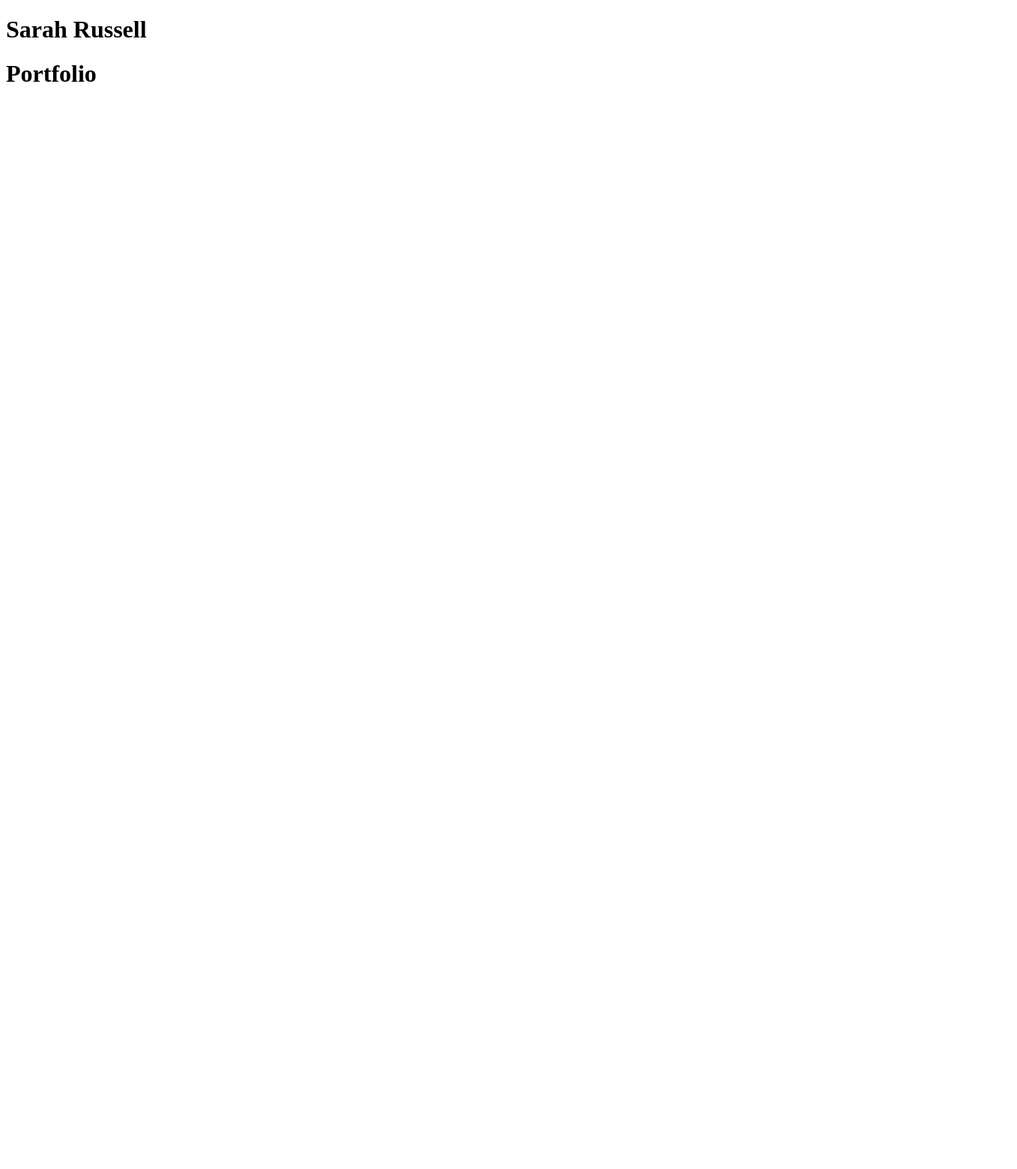
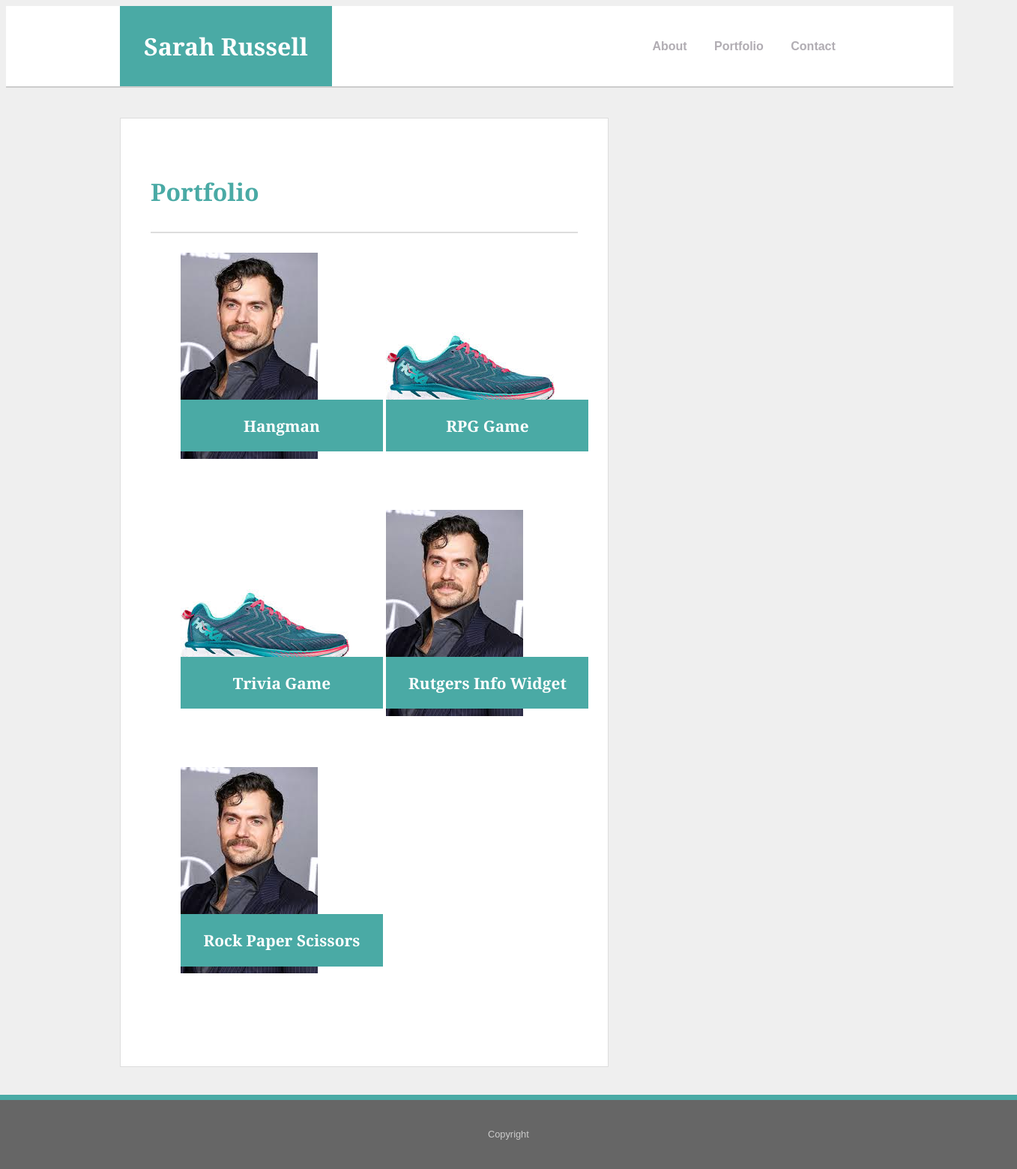
Before and after one commit to sarussell18/Basic-Portfolio, a plain HTML site: page portfolio.html in a window 1280 px wide. Shown: the whole page at 75% size, 1357 px wide, since content can reach past the window. Before the commit the page ends 800 px from the top, so only its background shows below. Drawn offline with Linux system fonts and the light colour scheme; files whose address does not match are found by name.

Commit message:
upload power

```diff
--- /dev/null
+++ b/assets/css/style.css
@@ -0,0 +1,182 @@
+html {
+	position: relative;
+}
+html, body {
+	font-family: Arial, 'Helvetica Neue', Helvetica, sans-serif;
+	color: #777777;
+	background-color: #efefef;
+  background: #efefef
+}
+
+h1, h2, h3, h4, h5, h6 {
+	font-family: 'Georgia', Times, 'Times New Roman', serif;
+	color: #4aaaa5;
+}
+
+a {
+	text-decoration: none;
+}
+
+h1 {
+	font-size: 2em;
+}
+
+h2 {
+	font-size: 1.3em;
+}
+
+
+header {
+	width: 100%;
+	height: auto;
+	border-bottom: 2px solid #cccccc;
+	background-color: #ffffff;
+}
+
+header .container {
+	width: 960px;
+	margin: 0 auto;
+}
+
+.name, .nav {
+
+	display: inline-block;
+  vertical-align: middle;
+  margin: 0;
+  padding: 0;
+}
+
+.name {
+	width: 50%;
+}
+
+.logo {
+	display: inline-block;
+	font-family: 'Georgia', Times, 'Times New Roman', serif;
+	font-weight: bold;
+	font-size: 2em;
+	background-color: #4aaaa5;
+	color: #ffffff;
+	padding: 1em;
+	width: auto;
+}
+
+
+.nav {
+	width: 49%;
+	text-align: right;
+	color: #b1adb3;
+	font-weight: normal;
+}
+
+.nav ul li {
+	display: inline-block;
+	padding-left: 1em;
+	margin-left: 1em;
+}
+
+.nav ul li a {
+	color: #b1adb3;
+	text-decoration: none;
+	-webkit-transition: color .4s;
+	transition: color .4s;
+}
+
+.content {
+	width: 960px;
+	clear: both;
+	margin: 0 auto 6em auto;
+}
+
+.main {
+	display: inline-block;
+	width: 570px;
+	margin: 40px 0;
+	padding: 40px;
+	background-color: #ffffff;
+	border: 1px solid #dddddd;
+}
+
+.main h1 {
+	font-size: 2em;
+	font-weight: bold;
+	padding-bottom: 1em;
+	margin-bottom: 0.8em;
+	border-bottom: 2px solid #dddddd;
+}
+
+.main p {
+	font-size: 18px;
+	line-height: 1.5em;
+	margin-bottom: 2em;
+}
+
+img.picture {
+	float: left;
+	padding: 0 1em 1em 0;
+	width: 200px;
+	height: 200px;
+}
+
+
+.portfolio-item {
+	display: inline-block;
+	position: relative;
+	width: 270px;
+	height: 200px;
+	transition: transform .2s ease-out;
+}
+
+.item-name {
+	position: relative;
+	top: -100px;
+	text-align: center;
+	background-color: #4aaaa5;
+	padding: 1em;
+	color: #ffffff;
+
+}
+
+.contact {
+	width: 540px;
+}
+
+.contact label {
+	display: block;
+	padding-bottom: 0.5em;
+}
+
+.contact input, .contact textarea {
+	width: 100%;
+	border: 1px solid #cccccc;
+	margin-bottom: 1.5em;
+	padding: 1em;
+	font-size: .9em;
+}
+
+.contact input[type="submit"] {
+	width: auto;
+	background-color: #4aaaa5;
+	color: #ffffff;
+	border: none;
+	padding: 1em 2em;
+	font-size: 1em;
+}
+
+footer {
+	position: absolute;
+	left: 0;
+	bottom: 0;
+	width: 100%;
+	padding: 3em;
+	text-align: center;
+	font-size: 0.8em;
+	color: #cccccc;
+	background-color: #666666;
+	border-top: 7px solid #4aaaa5;
+}
+
+div.right{
+	display: inline-block;
+  width: 250px;
+  height: 250px;}
--- a/portfolio.html
+++ b/portfolio.html
@@ -1,12 +1,77 @@
-<!DOCTYPE html>
+<!doctype html>
 <html>
 <head>
+    <title>Portfolio </title>
+    <link rel="stylesheet" type="Text/css" href="C:\Users\sarah\Basic-Portfolio\assets\css\style.css">
 
-    <title>Portfolio</title>
-   <h1>Sarah Russell</h1>
 </head>
 
-<body>
-    <h1>Portfolio</h1>
+	<header>
+			<div class="container">
+					<div class="name">
+				<div class="logo">Sarah Russell</div>
+			</div>
+			<nav class="nav">
+				<ul>
+					<strong><li><a href="index.html">About</a></li></strong>
+					<strong><li><a href="#" class="active">Portfolio</a></li></strong>
+					<strong><li><a href="contact.html">Contact</a></li></strong>
+				</ul>
+			</nav>
+		</div>
+	</header>
+
+	<div class="content">
+
+		<div class="main">
+			<p>
+			<h1 class="page-title">Portfolio</h1>
+			<ul class="portfolio">
+				<li class="portfolio-item">
+					<a href="#">
+						<img src="C:\Users\sarah\Basic-Portfolio\assets\Images\Henry.jpg" alt="Hangman Image">
+						<h2 class="item-name">Hangman</h2>
+					</a>
+				</li>
+				<div class="right">
+				<li class="portfolio-item">
+					<a href="#">
+						<img src="C:\Users\sarah\Basic-Portfolio\assets\Images\shoes.jpg" alt="RPG Game Image" >
+						<h2 class="item-name">RPG Game</h2>
+					</a>
+				</li>
+				</div>
+				<li class="portfolio-item">
+					<a href="#">
+						<img src="C:\Users\sarah\Basic-Portfolio\assets\Images\shoes.jpg" alt="Trivia Game Image">
+						<h2 class="item-name">Trivia Game</h2>
+					</a>
+				</li>
+				<div class="right">
+				<li class="portfolio-item">
+					<a href="#">
+						<img src="C:\Users\sarah\Basic-Portfolio\assets\Images\Henry.jpg" alt="Rutgers Info Widget Image">
+						<h2 class="item-name">Rutgers Info Widget</h2>
+					</a>
+				</li>
+				</div>
+				<li class="portfolio-item">
+					<a href="#">
+						<img src="C:\Users\sarah\Basic-Portfolio\assets\Images\Henry.jpg" alt="Rock Paper Scissors Image">
+						<h2 class="item-name">Rock Paper Scissors</h2>
+					</p>
+					</a>
+				</li>
+			</ul>
+
+		</div>
+	</div>
+
+
+
+	<footer>
+		 Copyright
+	</footer>
+
 </body>
 </html>
```
Also changed, not shown: contact.html (+39 -37 lines), index.html (+49 -12 lines), assets/Images/Henry.jpg (added), assets/Images/shoes.jpg (added), assets/Images/simon.jpg (added), assets/Images/unicorn.jpg (added).
